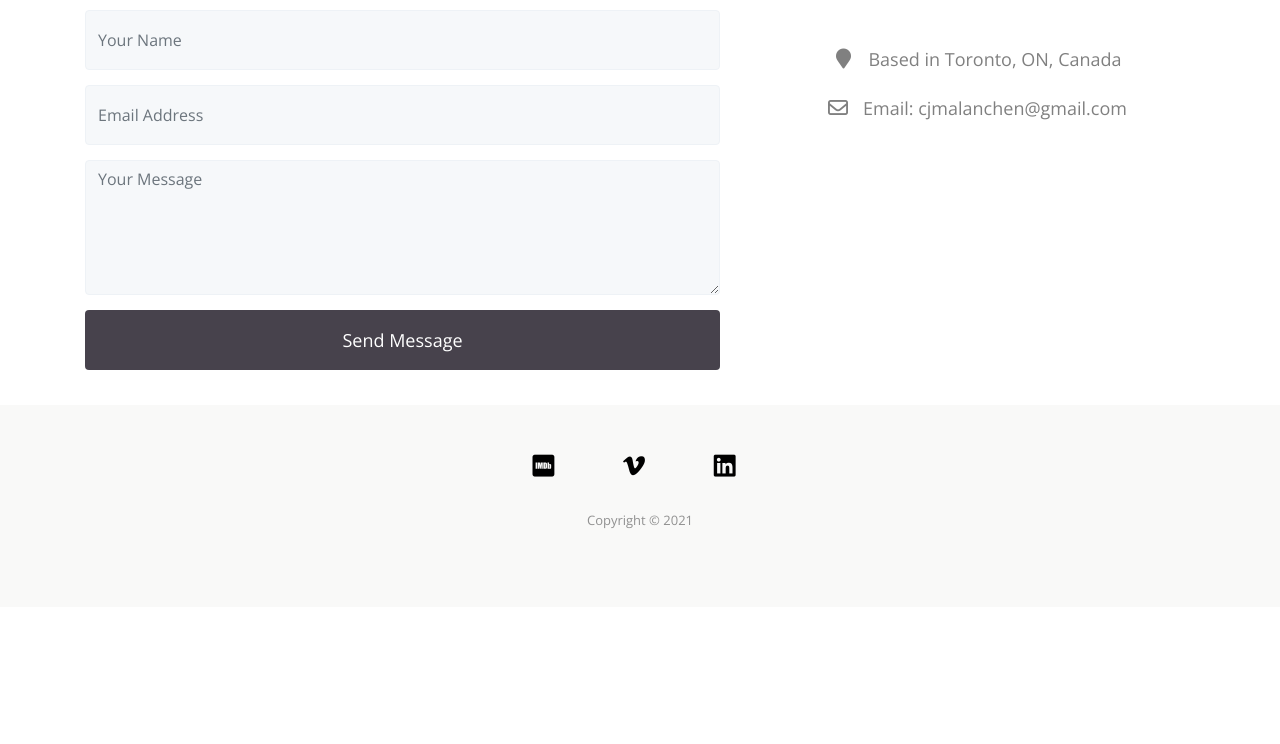
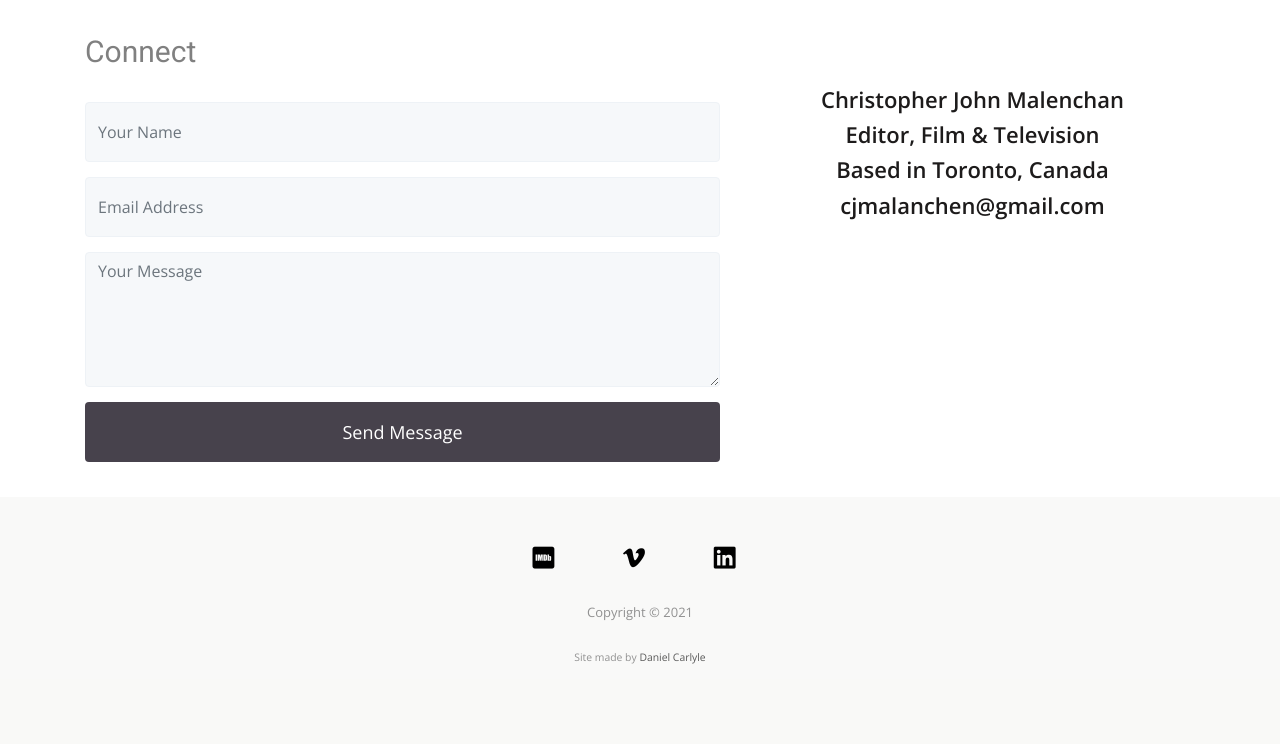
Before and after one commit to DanielCarlyle/cjfilms, a Jekyll site: the page built from contact.html, in a window 1280 px wide. Shown: the part 1100-1844 px from the top of the page. Built offline with Jekyll 4.4.1, drawn with Linux system fonts in a browser that asks for light colours; nearby versions of some CDN libraries; some web fonts are replaced; before the commit the page ends 1707 px from its top, so only the background shows below that.

```diff
--- a/_layouts/default.html
+++ b/_layouts/default.html
@@ -109,6 +109,7 @@
 
           </div>
           <p>Copyright &copy; 2021</p>
+          <p><small>Site made by <a href="https://danielcarlyle.carbonmade.com" target="_blank" rel="noopener noreferrer">Daniel Carlyle</a></small></p>
         </div>
       </div>
 
--- a/bio.html
+++ b/bio.html
@@ -12,8 +12,9 @@
         <div class="row">
             <div class="col-md-10 mx-auto bio-section__main-block">
 
+                <h2 class="py-4">About</h2>
+                <!--
                 <p><strong>About</strong></p>
-                <!--
                 <h1 class="bio-section__heading">About</h1>
                     <hr> -->
                 </div>
--- a/contact.html
+++ b/contact.html
@@ -25,6 +25,7 @@
           <div class="container">
             <div class="row">
               <div class="col-md-7 col-sm-12">
+                <h2 class="py-4">Connect</h2>
                 <div class="block">
                   <form action="https://formspree.io/mjvenrqb" method="POST">
                     <div class="form-group">
@@ -49,7 +50,11 @@
                     <div class="col-md-5 text-center">
                       <div id="contact-box">
                       <div class="block">
-                        <!--<h2>Contact</h2> -->
+                        <p>Christopher John Malenchan</p>
+                        <p>Editor, Film &amp; Television</p>
+                        <p>Based in Toronto, Canada</p>
+                        <p>cjmalanchen@gmail.com</p>
+                        <!--<h2>Contact</h2>
                         <ul class="address-block" style="list-style-type: none;">
                           <li>
                             <i class="fa fa-map-marker"></i>Based in Toronto, ON, Canada
@@ -58,6 +63,7 @@
                             <i class="fa fa-envelope-o"></i>Email: cjmalanchen@gmail.com
                           </li>
                         </ul>
+                         -->
 
                       </div>
                     </div>
--- a/css/style.css
+++ b/css/style.css
@@ -1059,7 +1059,7 @@
   background-color: #ff432e;
 }
 #contact-box {
-  padding-top: 35px;
+  padding-top: 4em;
   padding-bottom: 58px;
 }
 #contact-box .block img {
@@ -1073,8 +1073,12 @@
   padding-bottom: 30px;
 }
 #contact-box .block p {
-  color: #5C5C5C;
+  color: #1d1b1b;
   display: block;
+  font-weight: 600;
+  margin: 0;
+  line-height: 1.6em;
+  font-size: 22px;
 }
 /*--
 	features-contact Start
```
